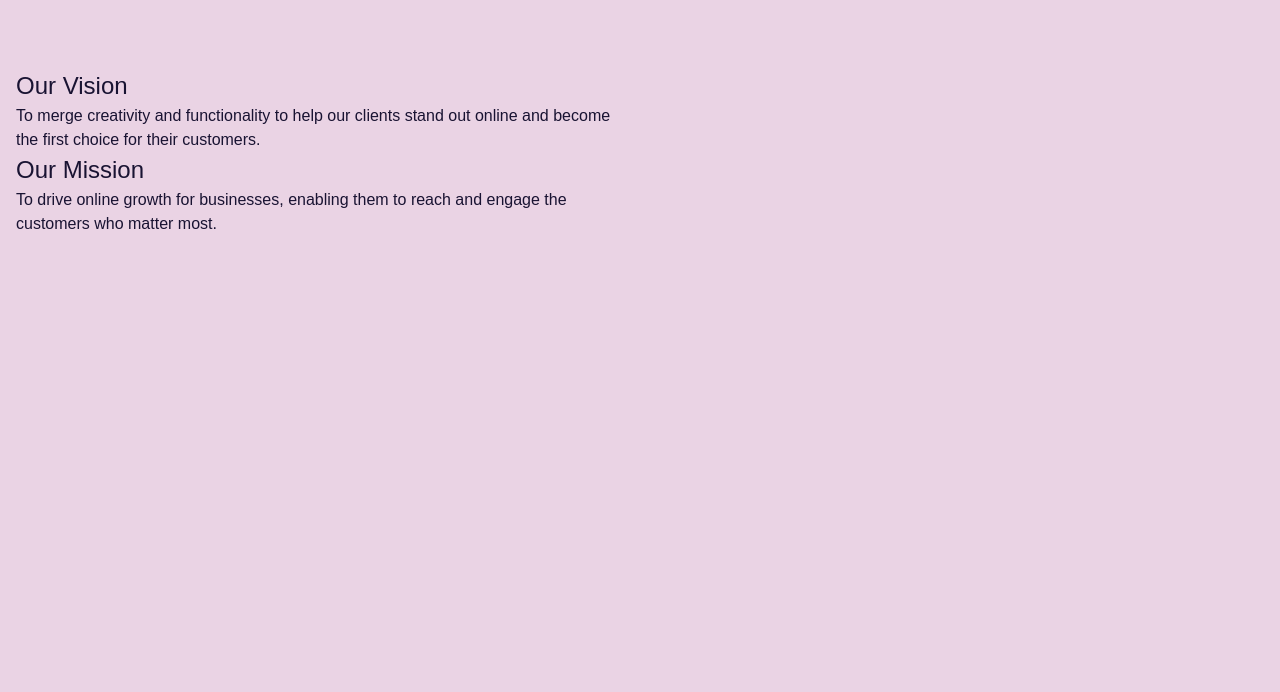
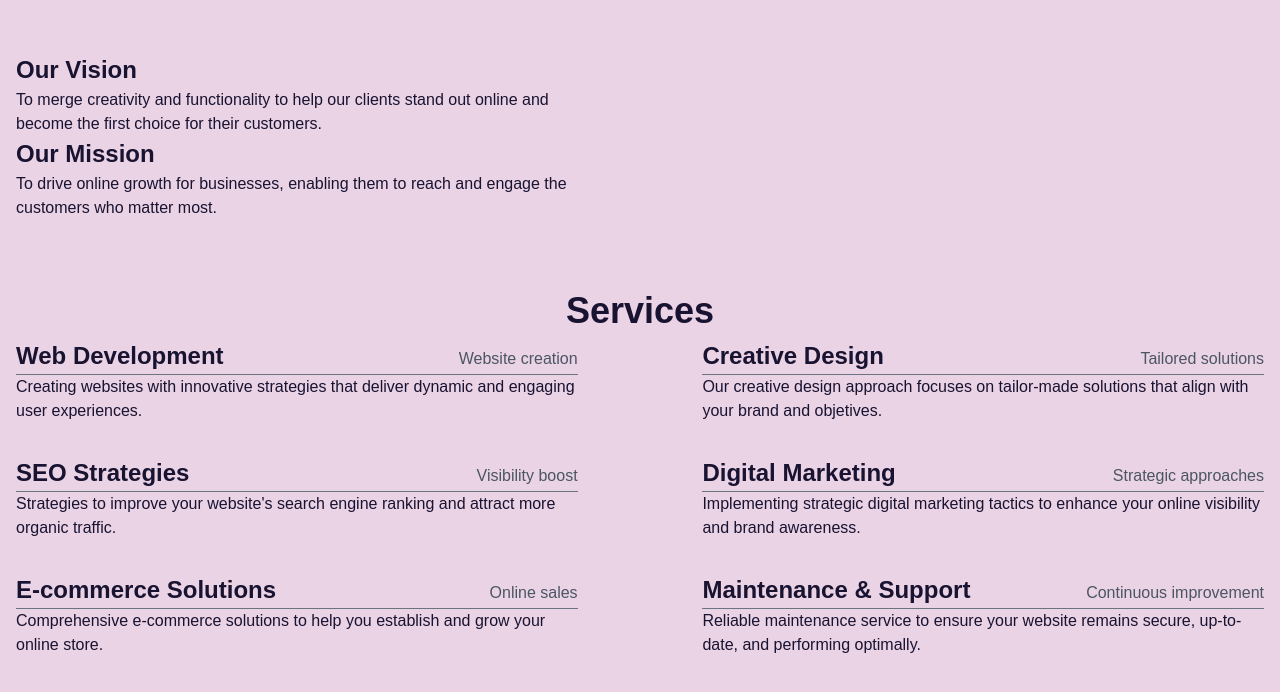
Before and after one commit to Alex0711/alex0711.github.io, a React (Create React App) app: page / in a window 1280 px wide. Shown: the part 1348-2040 px from the top of the page. Before the commit the page ends 1600 px from the top, so only its background shows below. Built offline with nearby package versions, Linux system fonts and the light colour scheme.

Commit message:
add Services structure

```diff
--- a/src/components/aboutUs.jsx
+++ b/src/components/aboutUs.jsx
@@ -1,7 +1,7 @@
 const AboutUs = () => {
 	return(
-		<section className="flex flex-col lg:flex-row">
-			<div className="h-screen w-full lg:w-1/2 flex flex-col justify-between p-4">
+		<section className="flex flex-col lg:flex-row justify-between h-[200vh] lg:h-screen">
+			<div className="h-1/2 lg:h-[100%] w-full lg:w-[45%] flex flex-col justify-between">
 				<div>
 					<h2 className="text-title">
 						About Us
@@ -25,7 +25,7 @@ const AboutUs = () => {
 					</p>
 				</div>
 			</div>
-			<div className="h-screen w-full lg:w-1/2">
+			<div className="h-1/2 lg:h-[100%] w-full lg:w-[45%]">
 				Insertar imagen en esta sección
 			</div>
 		</section>
--- a/src/components/header.jsx
+++ b/src/components/header.jsx
@@ -15,8 +15,8 @@ const Header = () => {
 	}, [darkMode]);
 
 	return (
-		<header className="relative p-4 font-bold">
-			<h1 className="text-2xl">BrightPixel Studio</h1>
+		<header className="relative">
+			<h1 className="text-title">Visibility Theory</h1>
 			<button
 				onClick={() => setDarkMode(!darkMode)}
 				className="absolute right-4 top-1/2 -translate-y-1/2 p-2 rounded-full bg-gray-200 dark:bg-gray-700 hover:scale-110 transition"
--- /dev/null
+++ b/src/components/services/service.jsx
@@ -0,0 +1,13 @@
+const Service = ({ service }) => {
+	return (
+		<div className="flex flex-col lg:w-[45%]">
+			<div className="flex flex-row justify-between items-baseline">
+				<h3 className="text-subtitle">{service.name}</h3>
+				<p className="text-gray-600 hidden md:block">{service.comment}</p>
+			</div>
+			<div className="h-px w-full bg-gray-500" />
+			<p className="">{service.description}</p>
+		</div>
+	)
+}
+export default Service;
--- /dev/null
+++ b/src/components/services/services.jsx
@@ -0,0 +1,56 @@
+import Service from "./service";
+
+const Services = () => {
+	const services = [
+		{
+			name: "Web Development",
+			comment: "Website creation",
+			description: "Creating websites with innovative strategies that deliver dynamic and engaging user experiences.",
+			image: "web-development.jpg",
+		},
+		{
+			name: "Creative Design",
+			comment: "Tailored solutions",
+			description: "Our creative design approach focuses on tailor-made solutions that align with your brand and objetives.",
+			image: "web-development.jpg",
+		},
+		{
+			name: "SEO Strategies",
+			comment: "Visibility boost",
+			description: "Strategies to improve your website's search engine ranking and attract more organic traffic.",
+			image: "web-development.jpg",
+		},
+		{
+			name: "Digital Marketing",
+			comment: "Strategic approaches",
+			description: "Implementing strategic digital marketing tactics to enhance your online visibility and brand awareness.",
+			image: "web-development.jpg",
+		},
+		{
+			name: "E-commerce Solutions",
+			comment: "Online sales",
+			description: "Comprehensive e-commerce solutions to help you establish and grow your online store.",
+			image: "web-development.jpg",
+		},
+		{
+			name: "Maintenance & Support",
+			comment: "Continuous improvement",
+			description: "Reliable maintenance service to ensure your website remains secure, up-to-date, and performing optimally.",
+			image: "web-development.jpg",
+		},
+	]
+	return(
+		<section className="h-screen">
+			<h2 className="text-title text-center">
+				Services
+			</h2>
+			<div className="flex flex-col lg:flex-row lg:justify-between lg:flex-wrap gap-y-8">
+				{services.map(service => (
+					<Service service={service} />
+				))}
+			</div>
+		</section>
+	)
+}
+
+export default Services;
--- a/src/index.css
+++ b/src/index.css
@@ -17,3 +17,33 @@
   --color-secondary: #818cf8;
   --color-accent: #fbbf24; */
 }
+
+@layer components {
+  .text-title {
+    @apply text-[2.25rem] font-bold;
+  }
+}
+
+@layer components {
+  .text-slogan {
+    @apply text-[4rem] font-bold;
+  }
+}
+
+@layer components {
+  .text-subtitle {
+    @apply text-[1.5rem] font-bold;
+  }
+}
+
+@layer components {
+  .text-body {
+    @apply text-[1rem];
+  }
+}
+
+@layer base {
+  section {
+    @apply px-4 py-8;
+  }
+}
--- a/src/pages/home.jsx
+++ b/src/pages/home.jsx
@@ -1,6 +1,7 @@
 import Header from 'components/header';
 import Slogan from 'components/slogan';
 import AboutUs from 'components/aboutUs';
+import Services from 'components/services/services';
 
 const HomePage = () => {
 	return (
@@ -10,6 +11,7 @@ const HomePage = () => {
 				<Slogan />
 			</div>
 			<AboutUs />
+			<Services />
 		</body>
 	);
 }
--- a/tailwind.config.js
+++ b/tailwind.config.js
@@ -15,12 +15,6 @@ module.exports = {
       },
       fontFamily: {
         jost: ["Jost", "sans-serif"],
-      },
-      fontSize: {
-        'title': '2.25rem',
-        'slogan': '4rem',
-        'subtitle': '1.5rem',
-        'body': '1rem',
       }
     },
   },
```
